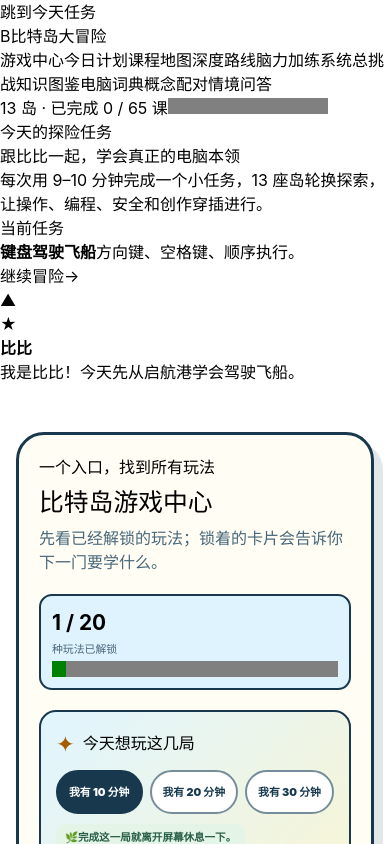
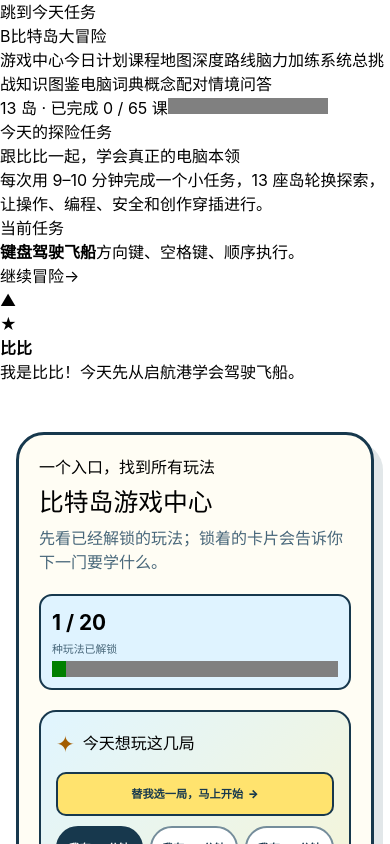
Before and after one commit to oldshipmaster/computer-study, a Next.js app: page / in a window 390 px wide. Shown: the top 844 px of the page. Built offline with nearby package versions, Linux system fonts and the light colour scheme.

Commit message:
feat: add one-click game quick start

```diff
--- a/components/GameArcade.css
+++ b/components/GameArcade.css
@@ -11,9 +11,11 @@
 .game-arcade-picks { display: grid; gap: 10px; margin-bottom: 18px; padding: 15px; border: 2px solid #17384d; border-radius: 17px; background: linear-gradient(135deg, #e0f5ff, #fff5c7); }
 .game-arcade-picks-heading { display: flex; align-items: center; justify-content: space-between; gap: 12px; }
 .game-arcade-picks-heading > div { display: flex; align-items: center; gap: 8px; }
+.game-arcade-picks-heading > .game-arcade-pick-actions { flex-wrap:wrap; justify-content:flex-end; }
 .game-arcade-picks-heading h3, .game-arcade-picks p { margin: 0; }
 .game-arcade-picks-heading > div > span { color: #a35d00; font-size: 1.4rem; }
 .game-arcade-picks-heading button { min-height: 44px; padding: 7px 11px; border: 2px solid #17384d; border-radius: 10px; background: white; color: #17384d; cursor: pointer; font: inherit; font-size: .7rem; font-weight: 900; }
+.game-arcade-quick-start { display:flex; min-height:44px; align-items:center; gap:5px; padding:7px 11px; border:2px solid #17384d; border-radius:10px; background:#ffe36e; color:#17384d; font-size:.7rem; font-weight:900; text-decoration:none; }
 .game-arcade-resume { display:grid; grid-template-columns:auto minmax(0,1fr) auto; min-height:44px; align-items:center; gap:9px; padding:8px 11px; border:2px solid #356b5a; border-radius:12px; background:#edfaf3; color:#17384d; text-decoration:none; } .game-arcade-resume > span { font-size:1.2rem; } .game-arcade-resume > div { display:grid; min-width:0; } .game-arcade-resume small { color:#356b5a; font-size:.58rem; font-weight:900; } .game-arcade-resume b { overflow-wrap:anywhere; font-size:.74rem; } .game-arcade-resume i { color:#48677a; font-size:.55rem; font-style:normal; } .game-arcade-resume > strong { font-size:1.1rem; }
 .game-arcade-time-options { display:flex; flex-wrap:wrap; gap:7px; }
 .game-arcade-time-options button { min-height:44px; padding:7px 11px; border:2px solid #758d9b; border-radius:999px; background:white; color:#17384d; cursor:pointer; font:inherit; font-size:.68rem; font-weight:900; }
@@ -94,6 +96,8 @@
   .game-arcade-heading { align-items: stretch; flex-direction: column; }
   .game-arcade-summary { flex-basis: auto; }
   .game-arcade-discovery, .game-arcade-picks-heading { align-items: stretch; flex-direction: column; }
+  .game-arcade-picks-heading > .game-arcade-pick-actions { align-items:stretch; justify-content:stretch; }
+  .game-arcade-pick-actions > * { flex:1; justify-content:center; text-align:center; }
   .game-arcade-recommendations, .game-arcade-unlock-list { grid-template-columns: 1fr; }
   .game-arcade-search > div { align-items: stretch; flex-direction: column; }
   .game-arcade-personal-filters, .game-arcade-filter--unlocked, .game-arcade-filter--favorites { align-self: stretch; }
--- a/components/GameArcade.tsx
+++ b/components/GameArcade.tsx
@@ -61,7 +61,7 @@ export function GameArcade({ completedCourseIds, onStartCourse }: GameArcadeProp
       </header>
 
       <section className="game-arcade-picks" aria-labelledby="game-arcade-picks-heading">
-        <div className="game-arcade-picks-heading"><div><span aria-hidden="true">✦</span><h3 id="game-arcade-picks-heading">今天想玩这几局</h3></div>{recommendations.length > 1 ? <button onClick={() => setRecommendationRotation((current) => current + 1)} type="button">换一组推荐 ↻</button> : null}</div>
+        <div className="game-arcade-picks-heading"><div><span aria-hidden="true">✦</span><h3 id="game-arcade-picks-heading">今天想玩这几局</h3></div><div className="game-arcade-pick-actions">{recommendations.length > 1 ? <button onClick={() => setRecommendationRotation((current) => current + 1)} type="button">换一组推荐 ↻</button> : null}{recommendations[0] ? <a className="game-arcade-quick-start" href={`#${recommendations[0].targetId}`} onClick={() => openGame(recommendations[0].id)}>替我选一局，马上开始 <span aria-hidden="true">→</span></a> : null}</div></div>
         {lastGame ? <a className="game-arcade-resume" href={`#${lastGame.targetId}`}><span aria-hidden="true">↪</span><div><small>继续刚才玩的</small><b>{lastGame.icon} {lastGame.title}</b><i>只在本次打开页面内记住</i></div><strong aria-hidden="true">→</strong></a> : null}
         <div className="game-arcade-time-options" aria-label="选择今天游戏时间" role="group">{([10, 20, 30] as const).map((minutes) => <button aria-pressed={sessionMinutes === minutes} key={minutes} onClick={() => setSessionMinutes(minutes)} type="button">我有 {minutes} 分钟</button>)}</div>
         <p className="game-arcade-break-plan"><span aria-hidden="true">🌿</span>{playlistBreaks ? <>中间安排 {playlistBreaks} 次离屏休息，每局后看看远处、动动身体。</> : <>完成这一局就离开屏幕休息一下。</>}</p>
```
Also changed, not shown: 1 other file (tests, documents, lock files or other folders).
